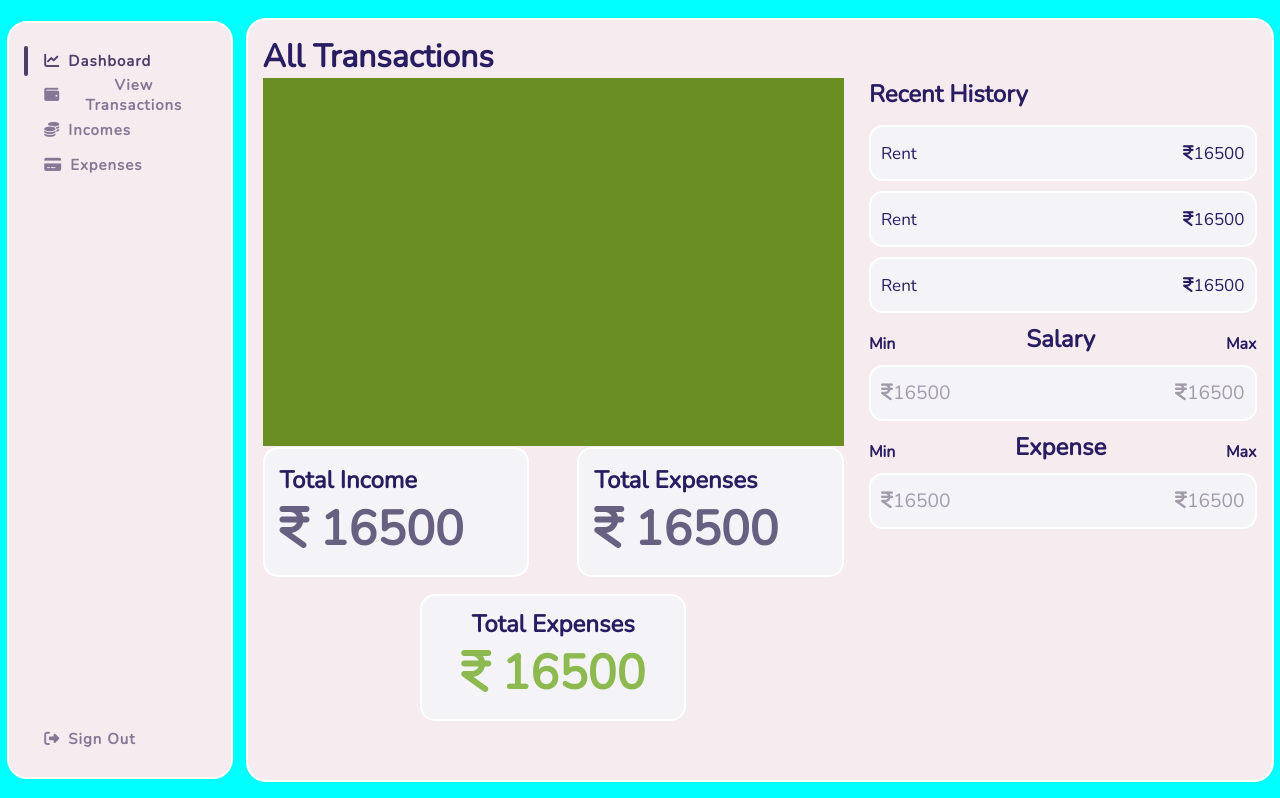
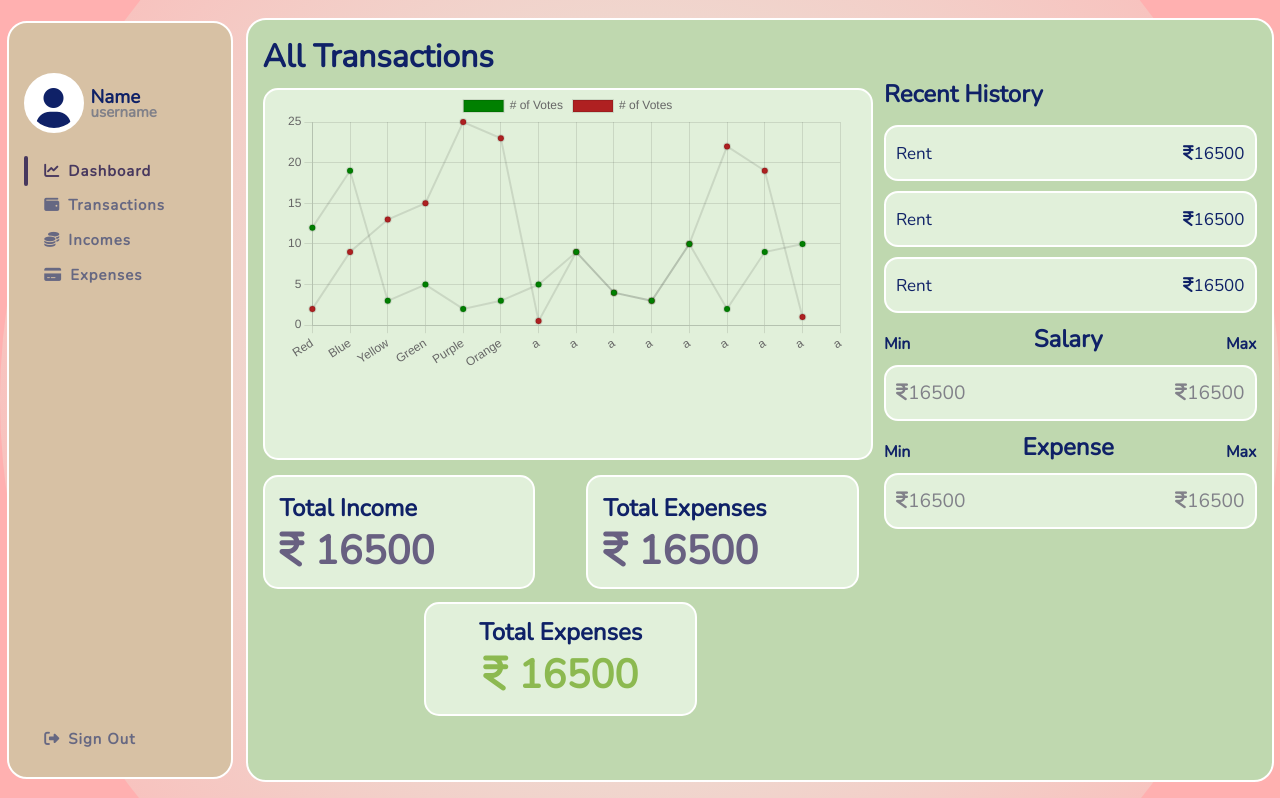
Before and after one commit to sakshamagrawal07/Expense-Manager-Web-Application, a website: page FRONTEND/HOME/home.html in a window 1280 px wide. Shown: the top 798 px of the page. Drawn offline with nearby package versions, Linux system fonts and the light colour scheme.

Commit message:
add chart using chart.js and completed the transactions tab

```diff
--- a/FRONTEND/HOME/css/dashboard.css
+++ b/FRONTEND/HOME/css/dashboard.css
@@ -1,9 +1,17 @@
+:root{
+    --list-background : #E1F0DA;
+    --highlight-text : #818189;
+    --border-color : #fff;
+}
+
 #dashboard-contents{
     display: flex;
     flex-direction: column;
     height: 100%;
-    color: #281d60;
+    /* color: #281d60;
+    color: #37306B; */
     padding: 15px;
+    background: transparent;
 }
 
 .dashboard-data{
@@ -20,9 +28,13 @@
 }
 
 .chart{
-    width: 100%;
+    width: 95%;
     height: 55%;
-    background-color: olivedrab;
+    margin-top: 10px;
+    background-color: var(--list-background);
+    border: 2px solid var(--border-color);
+    border-radius: 15px;
+    padding: 0 20px;
 }
 
 .totals{
@@ -30,28 +42,29 @@
     flex-direction: column;
     justify-content:center;
     align-items: center;
+    padding-top: 15px;
 }
 
 .income-expense{
     width: 100%;
-    height: 50%;
+    height: 45%;
     display: flex;
     align-items: center;
     justify-content: space-between;
 }
 
 .income-expense > div, .totals > .balance{
-    height: 6rem;
+    height: 5rem;
     width: 40%;
     padding: 15px;
     overflow: hidden;
-    background-color: #f4f4f8;
-    border: 2px solid #fff;
+    background-color: var(--list-background);
+    border: 2px solid var(--border-color);
     border-radius: 15px;
 }
 
 .income-expense > div > p, .balance > p{
-    font-size: 3em;
+    font-size: 2.5em;
     font-weight: 700;
     color: #686081;
 }
@@ -86,8 +99,8 @@
     display: flex;
     justify-content: space-between;
     align-items: center;
-    background-color: #f4f4f8;
-    border: 2px solid #fff;
+    background-color: var(--list-background);
+    border: 2px solid var(--border-color);
     border-radius: 14px;
     height: 2rem;
     padding: 10px;
@@ -109,5 +122,34 @@
 
 .min-max-list >p {
     font-size: larger;
-    color: #a29caa;
+    color: var(--highlight-text);
 }
+
+#transactions-contents{
+    padding-block: 15px;
+
+    .list{
+        width: 100%;
+        height: 625px;
+    }
+    .list > ul > li{
+        height: 50px;
+
+        .image{
+            height: 50px;
+            width: 5%;
+            font-size: 30px;
+        }
+        .data{
+            height: 80%;
+            margin-top: -5px;
+        }
+        .delete-btn{
+            justify-content: flex-end;
+            align-items: center;
+        }
+        .delete-btn > div{
+            width: 50%;
+        }
+    }
+}
--- a/FRONTEND/HOME/css/income-expense-contents.css
+++ b/FRONTEND/HOME/css/income-expense-contents.css
@@ -1,8 +1,15 @@
+:root{
+    --list-background : #E1F0DA;
+    --highlight-text : #818189;
+	--placeholder-color : #0F2167;
+    --border-color : #fff;
+    --add-btn : #E6A4B4;
+}
+
 #income-contents,#expense-contents{
     display: flex;
     flex-direction: column;
     height: 100%;
-    color: #281d60;
     padding: 15px;
 }
 
@@ -14,7 +21,7 @@
     display: flex;
     justify-content: center;
     align-items: center;
-    background-color: #faf6f9;
+    background-color: var(--list-background);
     width: inherit;
     margin: 15px 0;
     padding: 15px 0;
@@ -34,8 +41,7 @@
 
 .input>input , textarea{
     background: none;
-    color: #281d60;
-    border: 2px solid #fff;
+    border: 2px solid var(--border-color);
     border-radius: 3px;
     outline: none;
     padding: 10px;
@@ -45,7 +51,7 @@
 
 .input>input::placeholder,
 .input>textarea::placeholder{
-    color: #281d60;
+    color: var(--placeholder-color);
 }
 
 textarea{
@@ -54,7 +60,7 @@ textarea{
 }
 
 .input > button{
-    background-color: rgb(203, 98, 137);
+    background-color: var(--add-btn);
     color: #fff;
     border: none;
     outline: none;
@@ -68,7 +74,7 @@ textarea{
 }
 
 .input > button:hover{
-    background-color: #588f20;
+    background-color: #99BC85;
 }
 
 .list{
@@ -88,17 +94,17 @@ textarea{
     width: 95%;
     height: 100px;
     margin-bottom: 15px;
-    background-color: #faf6f9;
+    background-color: var(--list-background);
     border-radius: 15px;
-    border: 2px solid #fff;
+    border: 2px solid var(--border-color);
     padding: 15px;
     display: flex;
     align-items: center;
 }
 
 .image{
-    background-color: #f4f4f8;
-    border: 2px solid #fff;
+    background-color: var(--list-background);
+    border: 2px solid var(--border-color);
     border-radius: 15px;
     height: 90px;
     width: 12%;
@@ -111,7 +117,6 @@ textarea{
 .data{
     width: 80%;
     height: 90px;
-    /* background-color: #f4f4f8; */
     margin: 10px;
     padding: 10px;
     display: flex;
@@ -167,7 +172,7 @@ textarea{
     align-items: center;
     aspect-ratio: 1/1;
     width: 70%;
-    background-color: #281d60;
+    background-color: #0F2167;
     border-radius: 50%;
     font-size: 20px;
     color: #fff;
@@ -176,5 +181,5 @@ textarea{
 }
 
 .delete-btn > div:hover{
-    background-color: #281d60e1;
+    background-color: rgba(15, 33, 103, 0.922);
 }
--- a/FRONTEND/HOME/css/tab-btns.css
+++ b/FRONTEND/HOME/css/tab-btns.css
@@ -6,25 +6,83 @@
 	font-family: 'Nunito', sans-serif;
 }
 
+:root{
+	--text-color : #0F2167;
+	--background : #BFD8AF;
+	--body : #FFB0B0;
+    --highlight-text : #818189;
+	--border-color : #fff;
+	--orb : #e5f1e3;
+}
+
 body{
 	height: 100vh;
-	background-color: aqua;
+	background-color: var(--body);
+	color: var(--text-color);
 	display: flex;
 	justify-content: space-around;
 	align-items: center;
 	overflow: hidden;
 }
 
+.orb{
+	/* top: -100px; */
+	position: absolute;
+	aspect-ratio: 1/1;
+	width: 100%;
+	border-radius: 50%;
+	background: radial-gradient(var(--orb),var(--body));
+	z-index: -100;
+	transform-origin: bottom;
+	animation: orb-animation 0s linear infinite;
+}
+
 .tabs{
-	background-color: #f6ebee;
+	background: transparent;
+	background-color: #d7c1a4;
 	border-radius: 20px;
-	border: 2px solid #ffffff;
+	border: 2px solid var(--border-color);
 	display: flex;
 	flex-direction: column;
 	flex-wrap: wrap;
 	padding: 20px 15px;
 	height: 89.2vh;
 	width: 15%;
+}
+
+.profile{
+	height: 60px;
+	width: 100%;
+	margin: 30px 0 20px 0;
+	display: flex;
+	align-items: center;
+}
+
+.profile-img{
+	aspect-ratio: 1/1;
+	width: 50px;
+	background-color: #ffffff;
+	border: 5px solid var(--border-color);
+	border-radius: 50%;
+	display: flex;
+	justify-content: center;
+	align-items: flex-end;
+	overflow: hidden;
+
+	i{
+		font-size: 40px;
+	}
+}
+
+.username{
+	margin-left: 7px;
+
+	p{
+		margin-top: -8px;
+		font-size: 15px;
+		font-weight: 700;
+		color: var(--highlight-text);
+	}
 }
 
 .border{
@@ -68,22 +126,28 @@ body{
 	padding: 0.15rem 1rem;
 	font-size: 15px;
 	width: 100%;
-	color: rgba(46, 32, 82, 0.565);
+	color: rgba(15, 33, 103, 0.562);
 	text-align: start;
 }
 
 .contents{
-	background-color: #f6ebee;
+	background-color: var(--background);
 	border-radius: 20px;
-	border: 2px solid #ffffff;
+	border: 2px solid var(--border-color);
 	height: 95vh;
 	width: 80%;
+	overflow: hidden;
 }
 
 .contents > div{
 	display: none;
 }
 
-#dashboard-contents{
-	display: flex;
+@keyframes orb-animation {
+	0%{
+		transform: rotate(0deg);
+	}
+	100%{
+		transform: rotate(360deg);
+	}
 }
--- a/FRONTEND/HOME/home.html
+++ b/FRONTEND/HOME/home.html
@@ -14,7 +14,17 @@
 </head>
 
 <body>
+	<div class="orb"></div>
 	<div class="tabs">
+		<div class="profile">
+			<div class="profile-img">
+				<i class="fa-solid fa-user"></i>
+			</div>
+			<div class="username">
+				<h3>Name</h3>
+				<p>username</p>
+			</div>
+		</div>
 		<div class="btn">
 			<div class="border" style="background-color: #2d1f51d8;"></div>
 			<button id="dashboard" class="navigation" style="color: #2d1f51d8;">
@@ -24,7 +34,7 @@
 		<div class="btn">
 			<div class="border"></div>
 			<button id="transactions" class="navigation">
-				<div class="icon-text"><span class="icon"><i class="fa-solid fa-wallet"></i></span>View Transactions
+				<div class="icon-text"><span class="icon"><i class="fa-solid fa-wallet"></i></span>Transactions
 				</div>
 			</button>
 		</div>
@@ -53,7 +63,9 @@
 			<h1>All Transactions</h1>
 			<div class="dashboard-data">
 				<div class="chart-totals">
-					<div class="chart"></div>
+					<div class="chart">
+						<canvas id="inc-exp-chart"></canvas>
+					</div>
 					<div class="totals">
 						<div class="income-expense">
 							<div>
@@ -108,7 +120,46 @@
 				</div>
 			</div>
 		</div>
-		<div id="transactions-contents">Transactions</div>
+		<div id="transactions-contents">
+			<div class="list">
+				<ul>
+					<li>
+						<div class="image"><i class="fa-solid fa-piggy-bank"></i></div>
+						<div class="data">
+							<div class="heading">
+								<div class="dot" style="background-color: #6bb023;"></div>
+								<p>Bitcoin</p>
+							</div>
+							<div class="info">
+								<p><i class="fa-solid fa-indian-rupee-sign"></i>1000</p>
+								<p><i class="fa-solid fa-calendar"></i>28/01/2024</p>
+								<p><i class="fa-solid fa-comment"></i>This is a comment</p>
+							</div>
+						</div>
+						<div class="delete-btn">
+							<div><i class="fa-solid fa-trash"></i></div>
+						</div>
+					</li>
+					<li>
+						<div class="image"><i class="fa-solid fa-money-bill-wave"></i></div>
+						<div class="data">
+							<div class="heading">
+								<div class="dot" style="background-color: #e0211f;"></div>
+								<p>Bitcoin</p>
+							</div>
+							<div class="info">
+								<p><i class="fa-solid fa-indian-rupee-sign"></i>1000</p>
+								<p><i class="fa-solid fa-calendar"></i>28/01/2024</p>
+								<p><i class="fa-solid fa-comment"></i>This is a comment</p>
+							</div>
+						</div>
+						<div class="delete-btn">
+							<div><i class="fa-solid fa-trash"></i></div>
+						</div>
+					</li>
+				</ul>
+			</div>
+		</div>
 		<div id="income-contents">
 			<h1>Incomes</h1>
 			<div class="total">
@@ -136,9 +187,9 @@
 									<p><i class="fa-solid fa-indian-rupee-sign"></i>1000</p>
 									<p><i class="fa-solid fa-calendar"></i>28/01/2024</p>
 								</div>
-								<dv class="message">
+								<div class="message">
 									<p><i class="fa-solid fa-comment"></i>This is a comment</p>
-								</dv>
+								</div>
 							</div>
 							<div class="delete-btn">
 								<div><i class="fa-solid fa-trash"></i></div>
@@ -175,9 +226,9 @@
 									<p><i class="fa-solid fa-indian-rupee-sign"></i>1000</p>
 									<p><i class="fa-solid fa-calendar"></i>28/01/2024</p>
 								</div>
-								<dv class="message">
+								<div class="message">
 									<p><i class="fa-solid fa-comment"></i>This is a comment</p>
-								</dv>
+								</div>
 							</div>
 							<div class="delete-btn">
 								<div><i class="fa-solid fa-trash"></i></div>
@@ -188,7 +239,9 @@
 			</div>
 		</div>
 	</div>
-	<script src="script.js"></script>
+	<script src="scripts/script.js"></script>
+	<script src="node_modules/chart.js/dist/chart.umd.js"></script>
+	<script src="scripts/inc-exp-chart.js"></script>
 </body>
 
 </html>
--- /dev/null
+++ b/FRONTEND/HOME/package.json
@@ -0,0 +1,5 @@
+{
+  "dependencies": {
+    "chart.js": "^4.4.1"
+  }
+}
--- /dev/null
+++ b/FRONTEND/HOME/scripts/inc-exp-chart.js
@@ -0,0 +1,29 @@
+const ctx = document.querySelector('#inc-exp-chart')
+new Chart(ctx, {
+    type: 'line',
+    data: {
+        labels: ['Red', 'Blue', 'Yellow', 'Green', 'Purple', 'Orange', 'a', 'a', 'a', 'a', 'a', 'a', 'a', 'a', 'a'],
+        datasets: [{
+            label: '# of Votes',
+            data: [12, 19, 3, 5, 2, 3, 5, 9, 4, 3, 10, 2, 9, 10],
+            borderWidth: 2,
+            lineTension : 0,
+            backgroundColor : 'green',
+        },
+        {
+            label: '# of Votes',
+            data: [2, 9, 13, 15, 25, 23, 0.5, 9, 4, 3, 10, 22, 19, 1],
+            borderWidth: 2,
+            lineTension : 0,
+            backgroundColor : '#af2021',
+        }
+    ]
+    },
+    options: {
+        scales: {
+            y: {
+                beginAtZero: true
+            }
+        },
+    },
+})
```
Also changed, not shown: FRONTEND/HOME/scripts/script.js (renamed from FRONTEND/HOME/script.js), 1 other file.
